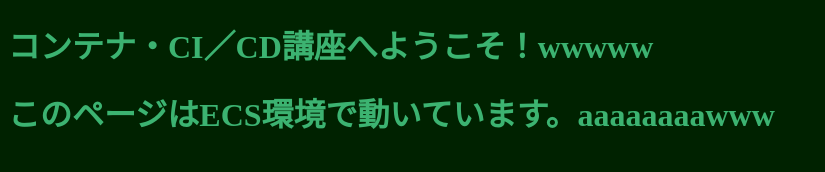
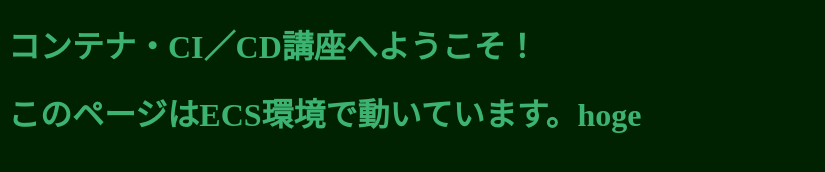
Before and after one commit to wawawahogepiyo-cyber/ctn-cicd-hdon-coderepo, a plain HTML site: page src/index.html in a window 1280 px wide. Shown: the whole page, without its empty margins (0-825 px from the left). Drawn offline with Linux system fonts and the light colour scheme.

Commit message:
modify hoge=>index.html

```diff
--- a/src/index.html
+++ b/src/index.html
@@ -5,8 +5,8 @@
     <title>Document</title>
 </head>
 <body bgcolor="#002200">
-    <h1><font color="#3CB371">コンテナ・CI／CD講座へようこそ！wwwww</font></h1>
-    <h1><font color="#3CB371">このページはECS環境で動いています。aaaaaaaawww</font></h1>
+    <h1><font color="#3CB371">コンテナ・CI／CD講座へようこそ！</font></h1>
+    <h1><font color="#3CB371">このページはECS環境で動いています。hoge</font></h1>
 
 </body>
 </html>
```
